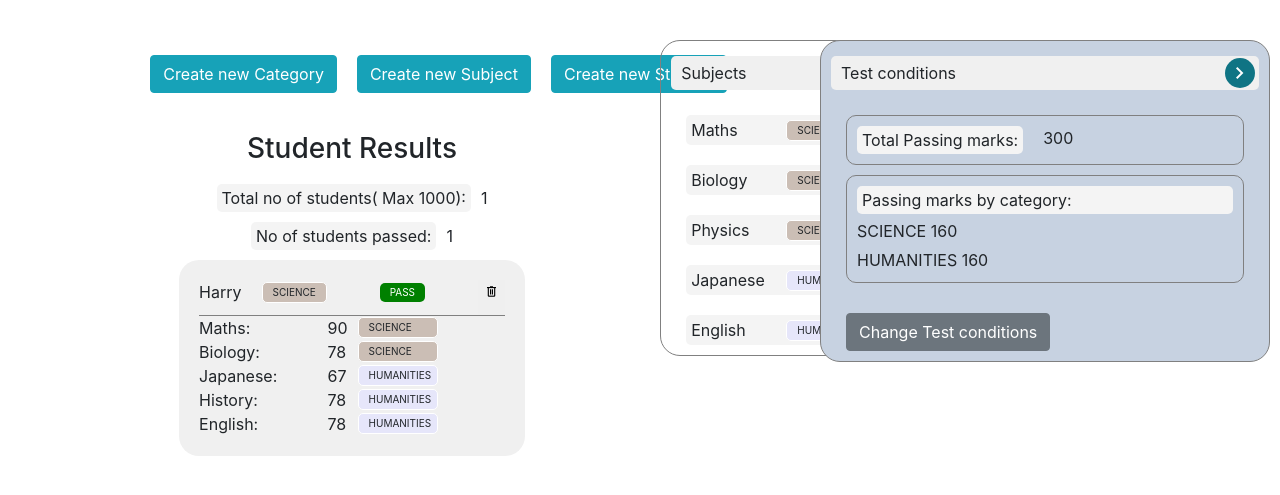
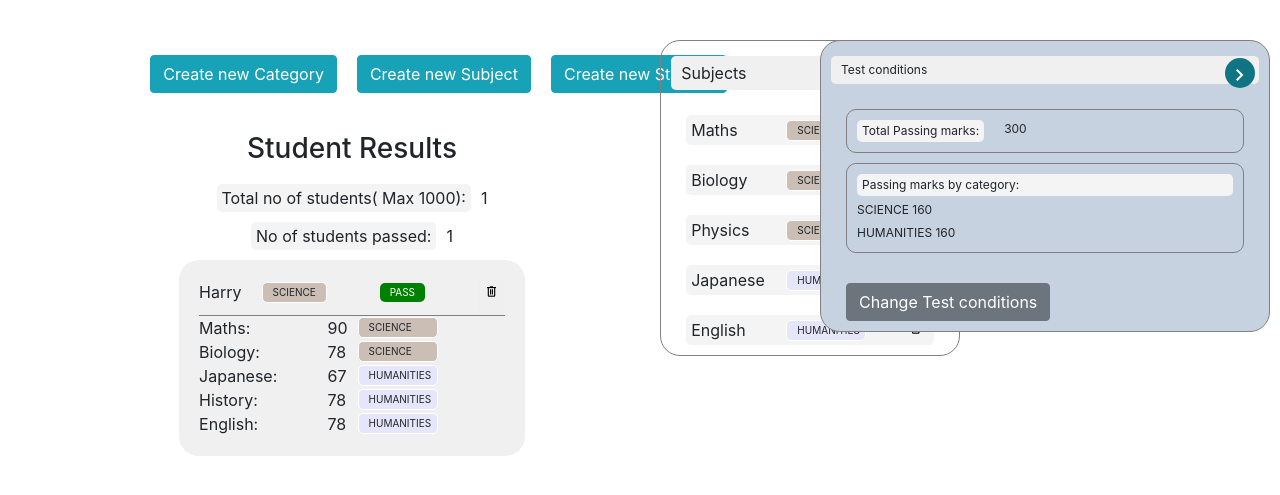
Before and after one commit to raj03gerard/PVP_HR_Test_Django_To_Host, a Django app: page / in a window 1280 px wide. Shown: the top 495 px of the page. Run offline with Django 4.2, Linux system fonts and the light colour scheme; data comes from the database, SQL or seed files in the repository.

Commit message:
Changed font sizes

```diff
--- a/PVP_Project/static/css/base_style.css
+++ b/PVP_Project/static/css/base_style.css
@@ -19,6 +19,7 @@
     padding: 10px 5px;
     background-color: #c7d2e1;
     transition: all 0.1s linear;
+    font-size: 12px;
 }
 .section-label{
     padding: 5px 10px;
@@ -43,6 +44,7 @@
     height: 30px;
     border-radius: 50%;
     cursor: pointer;
+    font-size: 24px;
 }
 #expand-sidebar-btn{
     display: none;
--- a/PVP_Project/static/css/form-control.css
+++ b/PVP_Project/static/css/form-control.css
@@ -36,6 +36,7 @@
 .test_conditions_close_btn{
     top: -50px;
     right: 0;
+    font-size: 16px;
 }
 .test-conditions-wrapper{
     position: relative;
```
